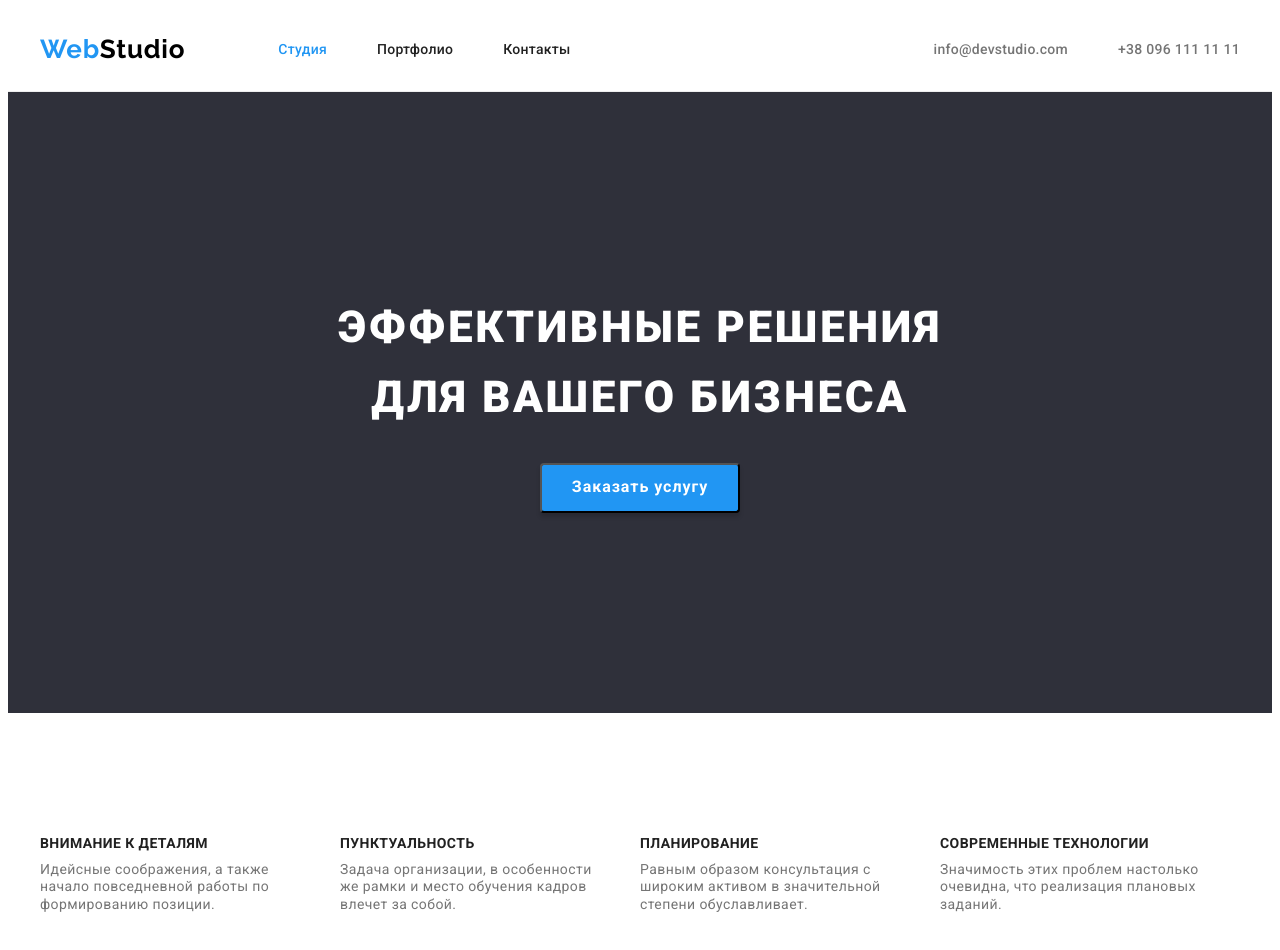
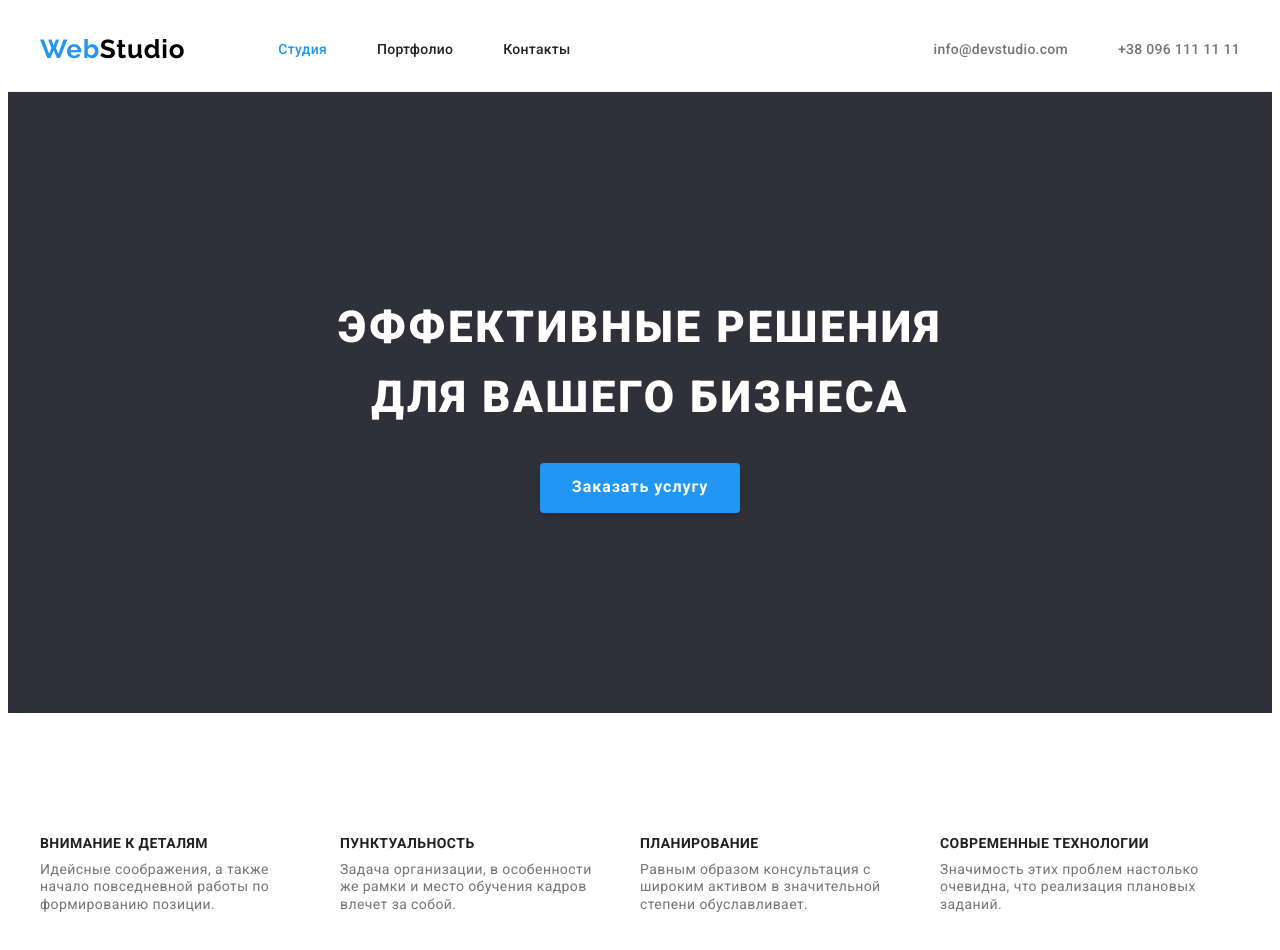
Before and after one commit to OlegDatsenko8/goit-markup-hw-03, a plain HTML site: page index.html in a window 1280 px wide. Shown: the top 950 px of the page. Drawn offline with Linux system fonts and the light colour scheme.

Commit message:
goit-markup-hw-03

```diff
--- a/css/styles.css
+++ b/css/styles.css
@@ -116,6 +116,8 @@ ul {
 /* hero*/
 
 .hero-button {
+  font-family: Roboto, sans-serif;
+  font-style: normal;
   width: 200px;
   height: 50px;
   letter-spacing: 0.06em;
@@ -127,6 +129,9 @@ ul {
   box-shadow: 0px 4px 4px rgba(0, 0, 0, 0.15);
   border-radius: 4px;
   color: #ffffff;
+  border: none;
+  min-width: 200px;
+  height: 50px;
 }
 
 .hero-button:hover,
```
